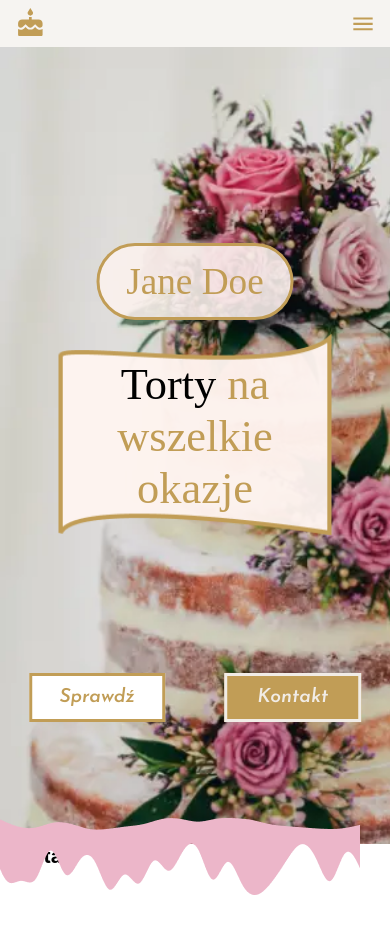
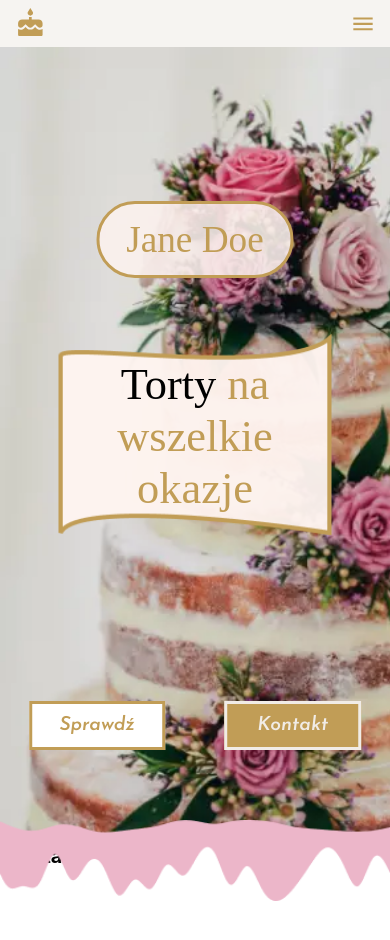
Before and after one commit to PioKl/Torty, a React (Create React App) app: page / in a window 390 px wide. Shown: the top 940 px of the page. Built offline with nearby package versions, Linux system fonts and the light colour scheme; a web font is replaced by a local one.

Commit message:
Hero.scss|Styles update (rwd testing)

```diff
--- a/src/style/Hero.scss
+++ b/src/style/Hero.scss
@@ -1,31 +1,37 @@
 @import './App.scss';
 
-$navigationHeight2: calc(44px + (118 - 44) * ((100vw - 360px) / (1024 - 360)));
-
 .hero {
-    height: calc(100vh - #{$navigationHeight});
+    //height: calc(100vh - #{$navigationHeight});
     //height: 100vh;
+    height: calc(100% - #{$navigationHeight});
     background-image: url(../images/tłoKwiatyLight.webp);
     background-repeat: no-repeat;
     background-size: cover;
+    /*     display: flex;
+    flex-direction: column; */
 
-    //background-position: left center;
-    //height: 640px;
+    //position: relative; // rozwiazanie 2
+
+
     @media screen and (orientation:portrait) and (min-width : 768px) and (max-width : 1024px) {
         background-image: url(../images/tłoKwiatyMedium.webp);
-        background-position: 0px calc(0px + (75 - 0) * ((100vw - 360px) / (1024 - 360)));
-        ;
     }
 
     &__author {
         position: absolute;
         //top: 184px;
-        top: 28.8%;
-        /*        position: relative;
+        //top: 28.8%;
+        top: 23.8%;
+
+        /*     position: relative;
         top: 23.5%; */
+        //position: relative; //rozwiazanie 2
+        //top: 23.5%;
+
+
         //left: 86px;
         left: 50%;
-        transform: translate(-50%);
+        transform: translateX(-50%);
 
         display: flex;
         align-items: center;
@@ -51,39 +57,27 @@ $navigationHeight2: calc(44px + (118 - 44) * ((100vw - 360px) / (1024 - 360)));
             border-width: calc(3px + (6 - 3) * ((100vw - 360px) / (1024 - 360)));
         }
 
-
-        //Ipad pro
-        /*  position: absolute;
-        width: 345px;
-        height: 123px;
-        left: 340px;
-        top: 413px;
-        border-radius: 80px;
-        font-size:64px;
-        */
-
         @media (orientation: landscape) {
             top: 15%;
         }
     }
 
     &__poster {
+        width: 25.7rem;
         position: absolute;
         //top: 253px;
         top: 39.5%;
-        /*         position: relative;
-        top: 22.5%; */
+
+        //position: relative; //rozwiazanie 2
+        //top: 22.5%;
+
         left: 50%;
         transform: translate(-50%);
-        //width: 257px;
 
-
-        //ipad pro
-        /*         position: absolute;
-        width: 611.38px;
-        height: 441.57px;
-        left: 819.02px;
-        top: 520px; */
+        //Responsive styles
+        @media screen and (orientation:portrait) and (min-width : 360px) and (max-width : 1024px) {
+            width: calc(257px + (611.38 - 257) * ((100vw - 360px) / (1024 - 360)));
+        }
 
         @media (orientation: landscape) {
             top: 32%;
@@ -129,9 +123,12 @@ $navigationHeight2: calc(44px + (118 - 44) * ((100vw - 360px) / (1024 - 360)));
         width: 309px;
         position: absolute;
         //top: 510px;
-        top: 79.7%;
-        /*         position: relative;
-        top: 33.3%; */
+        //top: 79.7%;
+        top: 83%;
+
+        //position: relative; //rozwiazanie 2
+        //top: 33.3%;
+
         left: 50%;
         transform: translateX(-50%);
 
@@ -139,15 +136,6 @@ $navigationHeight2: calc(44px + (118 - 44) * ((100vw - 360px) / (1024 - 360)));
         @media screen and (orientation:portrait) and (min-width : 360px) and (max-width : 1024px) {
             width: calc(309px + (808 - 309) * ((100vw - 360px) / (1024 - 360)));
         }
-
-        //ipad pro
-        /*         position: absolute;
-        width: 349px;
-        height: 106px;
-        left: 108px;
-        top: 1138px;
-        font-size: 48px;
-        */
     }
 
     &__button {
@@ -171,86 +159,21 @@ $navigationHeight2: calc(44px + (118 - 44) * ((100vw - 360px) / (1024 - 360)));
     }
 
     &__lukier {
-        position: absolute;
-        //width: 368px;
+        //position: absolute; //jakz robie relative nie wyjdzie, bo bedzie liczony wzgledem jego pierwotnej pozycji, a na ekranie telefonu to sie troche rozni niz w testowaniu
+        //top: 97.3%;
         width: 100%;
-        height: 77px;
-        //height: 65px;
-        //left: -8px;
-        //top: 615px;
-        top: 96.9%;
+        position: relative; //chyba, ze zakomentuje position relatvie w hero
+        top: 97%;
+
+    }
+
+    &__lukier-img {
+        width: 100%;
+        height: 7.7rem;
 
         //Responsive Styles
         @media screen and (orientation:portrait) and (min-width : 360px) and (max-width : 1024px) {
             height: calc(77px + (155 - 77) * ((100vw - 360px) / (1024 - 360)));
         }
-
-        //ipad pro
-        /*         position: absolute;
-        width: 1060px;
-        height: 155px;
-        left: -36px;
-        top: 1330px; */
     }
 }
-
-
-
-/* position: absolute;
-width: 368px;
-height: 77px;
-left: -8px;
-top: 615px; */
-
-
-
-
-/* .hero__poster {
-    position: absolute;
-    width: 257px;
-    top: 253px;
-    left: 50%;
-    transform: translate(-50%);
-}
-
-.hero__primaryTitle {
-    position: absolute;
-    top: 50%;
-    left: 50%;
-    transform: translate(-50%, -50%);
-    text-align: center;
-    font-size: 4.2rem;
-    font-family: $fontOne;
-    font-weight: 400;
-    width: 235px;
-    color: $gold;
-
-    span {
-        color: black;
-    }
-} */
-
-/* .test {
-    background-image: url(../images/vector.png);
-    background-repeat: no-repeat;
-    text-align: center;
-    width: 257px;
-    height: 187px;
-    display: flex;
-    justify-content: center;
-    align-items: center;
-} */
-
-/* .vector {
-
-
-    position: absolute;
-    width: 251.99px;
-    height: 182px;
-    left: 306.99px;
-    top: 253px;
-
-    background: rgba(254, 244, 240, 0.96);
-    border: 4px solid #C19D56;
-    transform: matrix(-1, 0, 0, 1, 0, 0);
-} */
```
